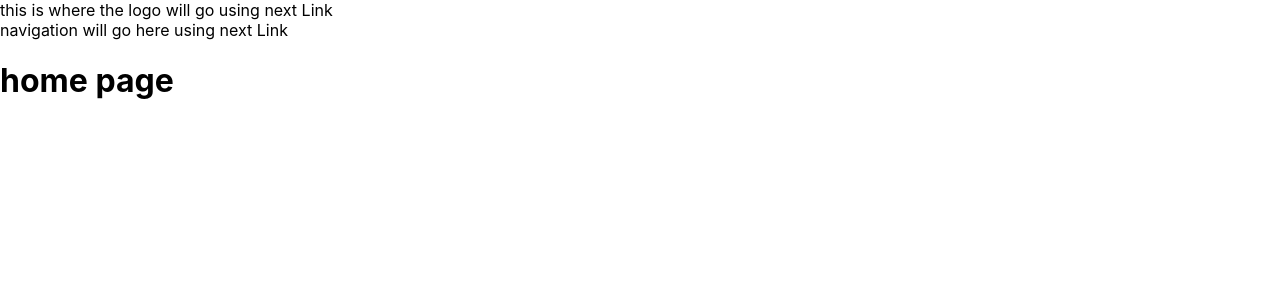
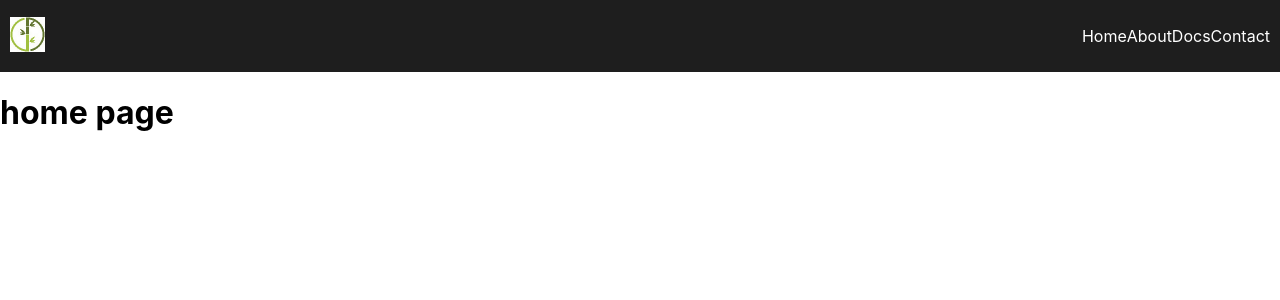
Before and after one commit to bambooss/pz-website, a Next.js app: page / in a window 1280 px wide. Shown: the top 300 px of the page. Built offline with nearby package versions, Linux system fonts and the light colour scheme.

Commit message:
Configured scss and started main menu

```diff
--- a/components/layout/MainHeader.js
+++ b/components/layout/MainHeader.js
@@ -1,10 +1,36 @@
-import classes from '../../styles/MainHeader.module.css';
+import Image from 'next/image';
+import Link from 'next/link';
+import classes from '../../styles/components/MainHeader.module.scss';
 
 function MainHeader() {
   return (
-    <header>
-      <div>this is where the logo will go using next Link</div>
-      <nav>navigation will go here using next Link</nav>
+    <header className={classes.main}>
+      <Link href="/">
+        <a>
+          <Image
+            src={'/bamboos-logo-cropped.jpeg'}
+            width={35}
+            height={35}
+            alt={'Bamboos Logo'}
+          />
+        </a>
+      </Link>
+      <nav>
+        <ul className={classes.list}>
+          <li>
+            <Link href="/">Home</Link>
+          </li>
+          <li>
+            <Link href="/about">About</Link>
+          </li>
+          <li>
+            <Link href="/docs">Docs</Link>
+          </li>
+          <li>
+            <Link href="/contact">Contact</Link>
+          </li>
+        </ul>
+      </nav>
     </header>
   );
 }
--- /dev/null
+++ b/next.config.js
@@ -0,0 +1,11 @@
+module.exports = (phase, { defaultConfig }) => {
+  if ('sassOptions' in defaultConfig) {
+    defaultConfig['sassOptions'] = {
+      prependData: `
+        @import "./styles/_variables.scss";
+        @import "./styles/_fonts.scss";
+      `
+    };
+  }
+  return defaultConfig;
+};
--- a/pages/500.js
+++ b/pages/500.js
@@ -3,5 +3,5 @@ export default function ServerErrorPage() {
     <div>
       <h1>500 - Server error page</h1>
     </div>
-  )
+  );
 }
--- /dev/null
+++ b/styles/_variables.scss
@@ -0,0 +1,97 @@
+/*
+  BREAKPOINTS
+*/
+
+$breakpoint-x-large: 1700px;
+$breakpoint-large: 1350px;
+$breakpoint-medium: 1100px;
+$breakpoint-small: 600px;
+
+/*
+  COLORS
+*/
+$color-dark-1: #1e1e1e;
+$color-dark-2: #242425;
+$color-dark-3: #2d3032;
+$color-dark-4: #484d53;
+
+$color-light-1: #ffffff;
+
+$color-text-dark: #1e1e1e;
+$color-text: #2d3032;
+$color-text-light: #ffffff;
+
+/*
+  GRADIENTS
+*/
+
+/*
+  SHADOWS
+*/
+
+/*
+  BORDER
+*/
+$border-radius-xs: 4px;
+$border-radius-s: 6px;
+$border-radius-m: 10px;
+$border-radius-l: 15px;
+$border-radius-xl: 20px;
+
+$border-thin: 1px;
+$border-regular: 2px;
+$border-thick: 4px;
+
+/*
+  FONTS
+*/
+
+/*
+  FONT SIZES
+*/
+$font-size-xxs: 0.6em;
+$font-size-xs: 0.8em;
+$font-size-s: 0.9em;
+$font-size-m: 1em;
+$font-size-l: 1.2em;
+$font-size-xl: 1.5em;
+
+/*
+  FONT WEIGHTS
+*/
+$font-weight-light: 300;
+$font-weight-book: 400;
+$font-weight-medium: 500;
+$font-weight-demi: 600;
+$font-weight-heavy: 700;
+
+/*
+  SIZING
+*/
+$margin-0: 0;
+$margin-xxs: 5px;
+$margin-xs: 10px;
+$margin-s: 15px;
+$margin-m: 20px;
+$margin-l: 30px;
+$margin-xl: 40px;
+$margin-xxl: 50px;
+
+$padding-0: 0;
+$padding-xxs: 5px;
+$padding-xs: 10px;
+$padding-s: 15px;
+$padding-m: 20px;
+$padding-l: 30px;
+$padding-xl: 40px;
+$padding-xxl: 50px;
+
+/*
+  ICONS
+*/
+$icon-xs: 25px;
+$icon-s: 30px;
+$icon-m: 40px;
+$icon-l: 45px;
+$icon-xl: 65px;
+$icon-xxl: 80px;
--- /dev/null
+++ b/styles/components/MainHeader.module.scss
@@ -0,0 +1,13 @@
+.main {
+  padding: $padding-xs;
+  display: flex;
+  justify-content: space-between;
+  align-items: center;
+  background: $color-text-dark;
+  color: $color-text-light;
+}
+
+.list {
+  display: flex;
+  list-style-type: none;
+}
```
Also changed, not shown: pages/_app.js (+10 -7 lines), public/bamboos-logo-cropped.jpeg (added), styles/MainHeader.module.css (deleted), styles/_fonts.scss (added), styles/globals.scss (renamed from styles/globals.css), styles/pages/Home.module.scss (renamed from styles/Home.module.scss).
